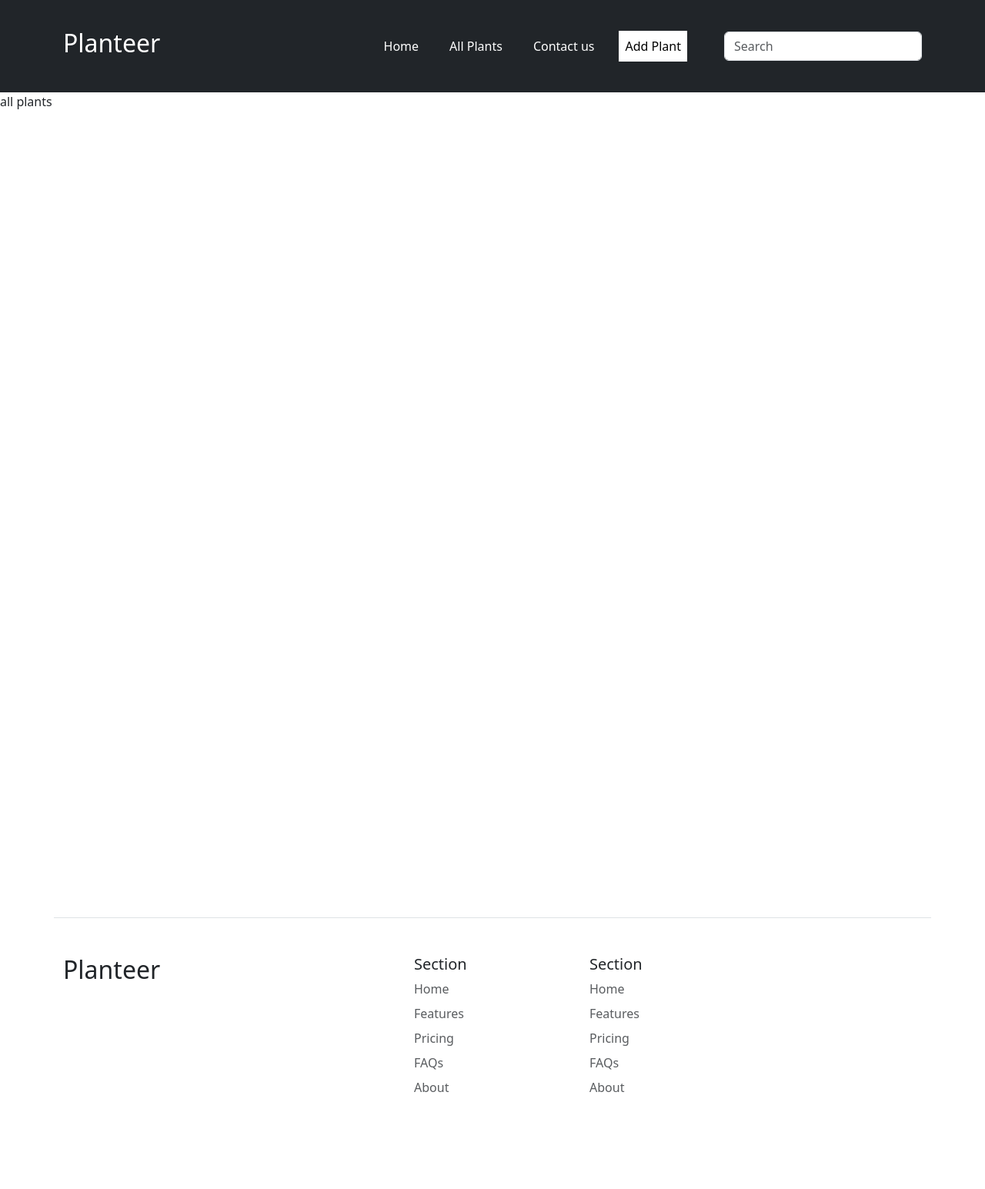
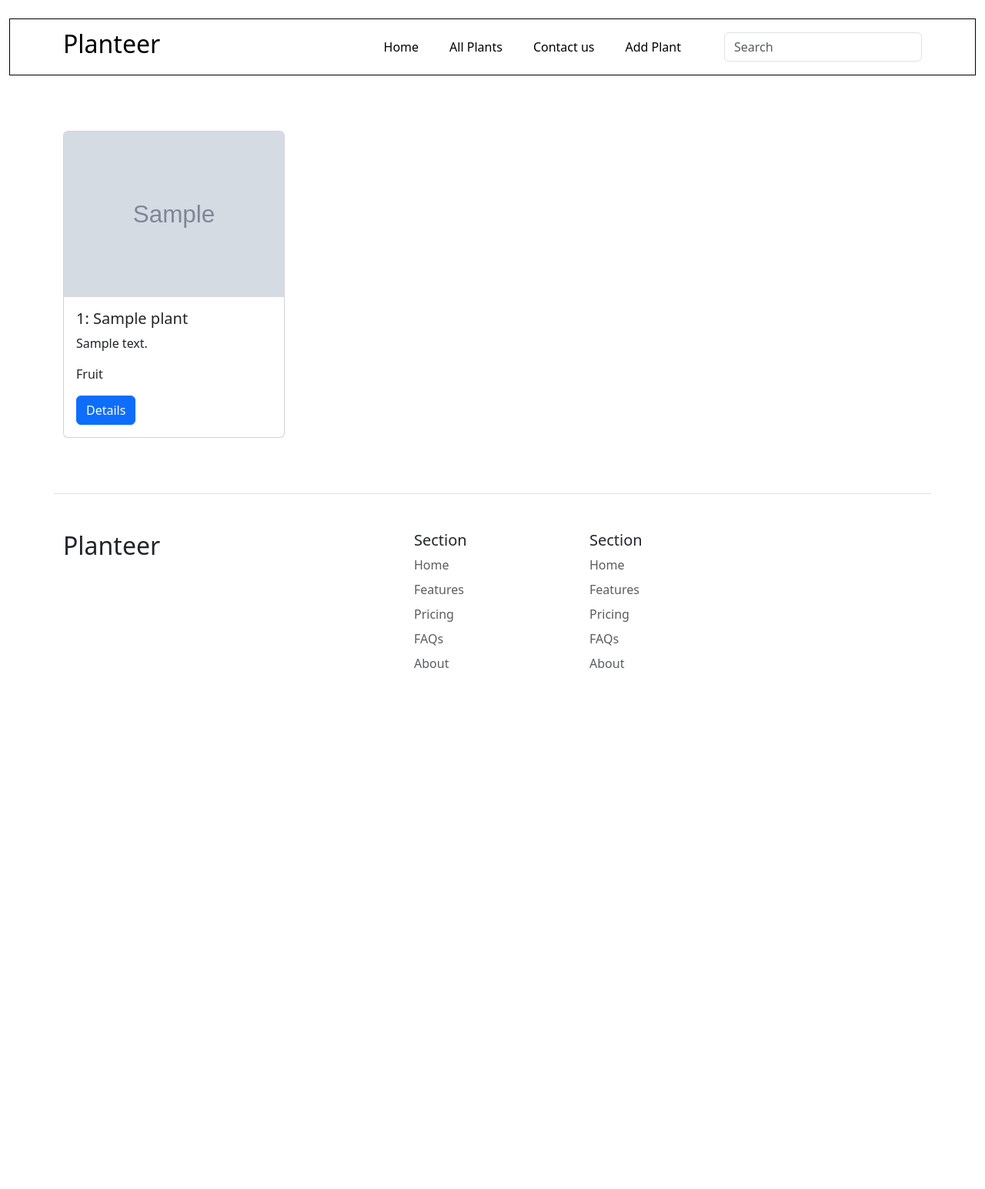
Before and after one commit to T-Python-June-24/LAB-ORM-PLANTEER-1, a Django app: page /allPlant in a window 1280 px wide. Shown: the whole page at 77% size. After the commit the page ends 868 px from the top, so only its background shows below. Run offline with Django 4.2, Linux system fonts and the light colour scheme; tables that the repository leaves empty hold one stand-in row (values such as "Sample post"); grey boxes marked "Sample" are stand-in pictures.

Commit message:
complete main app

```diff
--- a/Plantree/main/templates/allPlant.html
+++ b/Plantree/main/templates/allPlant.html
@@ -3,8 +3,36 @@
 {% block title %} All Plants {% endblock %}
 
 {%block content %}
-
-all plants
-
-<div style="height: 1000px;"></div>
+<div class="container mt-5">
+        <div class="row">
+            {% for plant in plants %}
+                <div class="col-md-4">
+                    <div class="card mb-4" style="width: 18rem;">
+                        {% if plant.image %}
+                            <img src="{{ plant.image.url }}" class="card-img-top">
+                        {% else %}
+                            <img src="/media/images/default.png" class="card-img-top">
+                        {% endif %}
+                        <div class="card-body">
+                            <h5 class="card-title">{{ plant.id }}: {{ plant.name }}</h5>
+                            <p class="card-text">{{ plant.about }}</p>
+                            <p class="card-text">
+                                {% if plant.category == '1' %}
+                                    Fruit
+                                {% elif plant.category == '2' %}
+                                    Vegetables
+                                {% elif plant.category == '3' %}
+                                    Tree
+                                {% elif plant.category == '4' %}
+                                    Farming
+                                {% endif %}
+                            </p>
+                            <a href="{% url 'main:plantDetail_view' plant.id %}" class="btn btn-primary">Details</a>
+                        </div>
+                    </div>
+                </div>
+                {% if forloop.counter|divisibleby:3 %}
+                    </div><div class="row">
+                {% endif %}
+            {% endfor %}
 {% endblock%}
--- a/Plantree/main/templates/base.html
+++ b/Plantree/main/templates/base.html
@@ -8,8 +8,8 @@
     <title>{% block title  %} {%endblock%}</title>
 </head>
 <body>
- <div class="container-fluid sticky-top  bg-dark pt-4 pb-4">
-    <nav class="navbar navbar-expand-lg navbar-dark top-nav" aria-label="Eighth navbar example">
+ <div class="container-fluid sticky-top  bg-white pt-4 pb-4">
+    <nav class="navbar navbar-expand-lg navbar-white top-nav border border-black" aria-label="Eighth navbar example">
       <div class="container">
         <a class="navbar-brand" href="/"><h2 class="top-logo">Planteer</h2></a>
 
--- a/Plantree/main/urls.py
+++ b/Plantree/main/urls.py
@@ -7,7 +7,7 @@ app_name = "main"
 urlpatterns =[
     path("", views.home_view, name="home_view"),
     path("allPlant", views.allPlant_view, name="allPlant_view"),
-    path("plantDetail/", views.plantDetail_view, name="plantDetail_view"),
+    path("plantDetail/<int:plant_id>", views.plantDetail_view, name="plantDetail_view"),
     path("contactUs/", views.contactUs_view, name="contactUs_view"),
     path("contactUsMessages/", views.contactUsMessages_view, name="contactUsMessages_view"),
 ]
--- a/Plantree/main/views.py
+++ b/Plantree/main/views.py
@@ -7,10 +7,12 @@ def home_view(request: HttpRequest):
     return render(request,"index.html", {"plants": plant} )
 
 def allPlant_view(request: HttpRequest):
-    return render(request,"allPlant.html" )
+    plant = Plants.objects.all()
+    return render(request,"allPlant.html", {"plants":plant} )
 
-def plantDetail_view(request: HttpRequest):
-    return render(request,"plantDetail.html" )
+def plantDetail_view(request: HttpRequest, plant_id: int):
+    plant = Plants.objects.get(id=plant_id)
+    return render(request,"plantDetail.html", {"plants": plant} )
 
 def contactUs_view(request: HttpRequest):
     return render(request,"contactUs.html" )
--- a/Plantree/plant/forms.py
+++ b/Plantree/plant/forms.py
@@ -4,4 +4,4 @@ from .models import Plants
 class PlantForm(forms.ModelForm):
     class Meta:
         model = Plants
-        fields = ['name', 'about', 'used_for', 'image', 'category', 'is_edible', 'created_at']
+        fields = ['name', 'about', 'used_for', 'image', 'category', 'is_edible']
--- a/Plantree/plant/views.py
+++ b/Plantree/plant/views.py
@@ -32,4 +32,4 @@ def updatePlant_view(request:HttpRequest , plant_id: int):
         if form.is_valid():
             form.save()
     mydict= {'form':form}
-    return render(request,'updatePlant.html',context=mydict)
+    return render(request,'updatePlant.html', context=mydict)
```
Also changed, not shown: Plantree/main/templates/plantDetail.html (+40 -1 lines).
